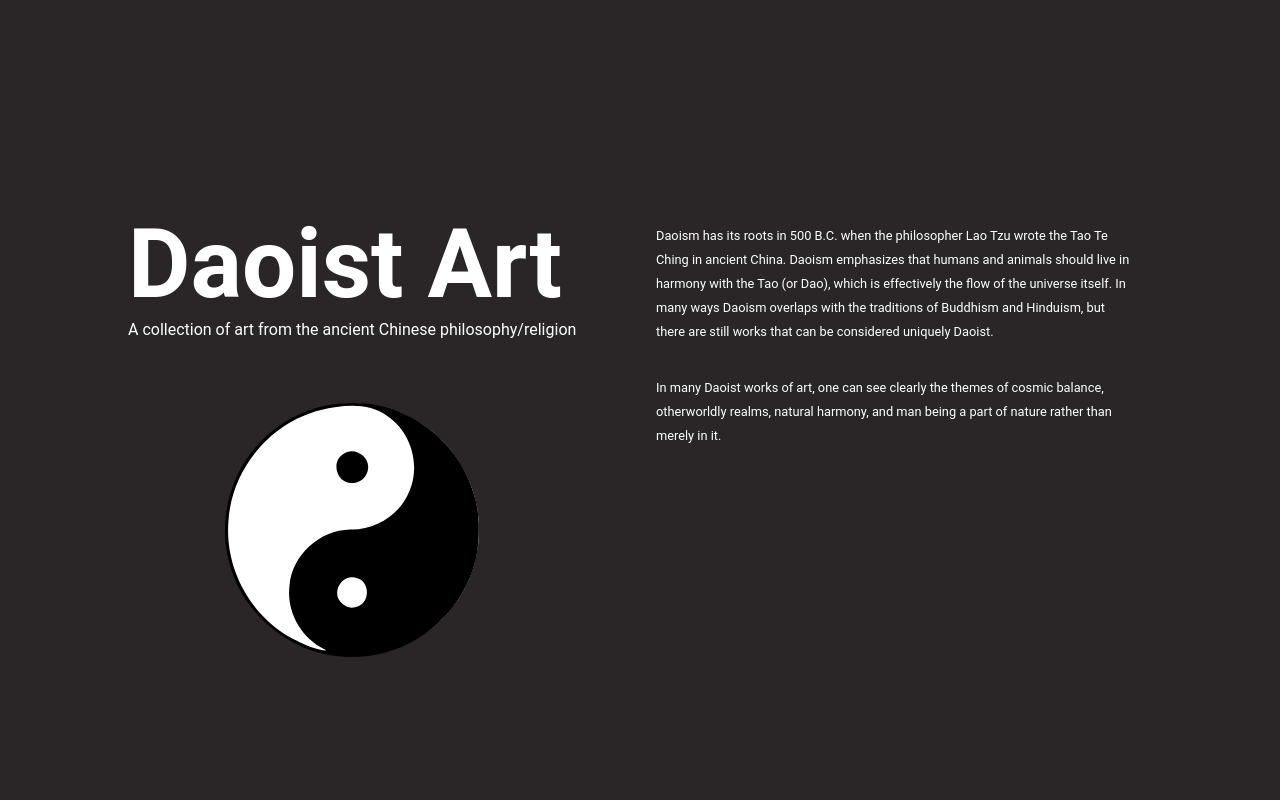
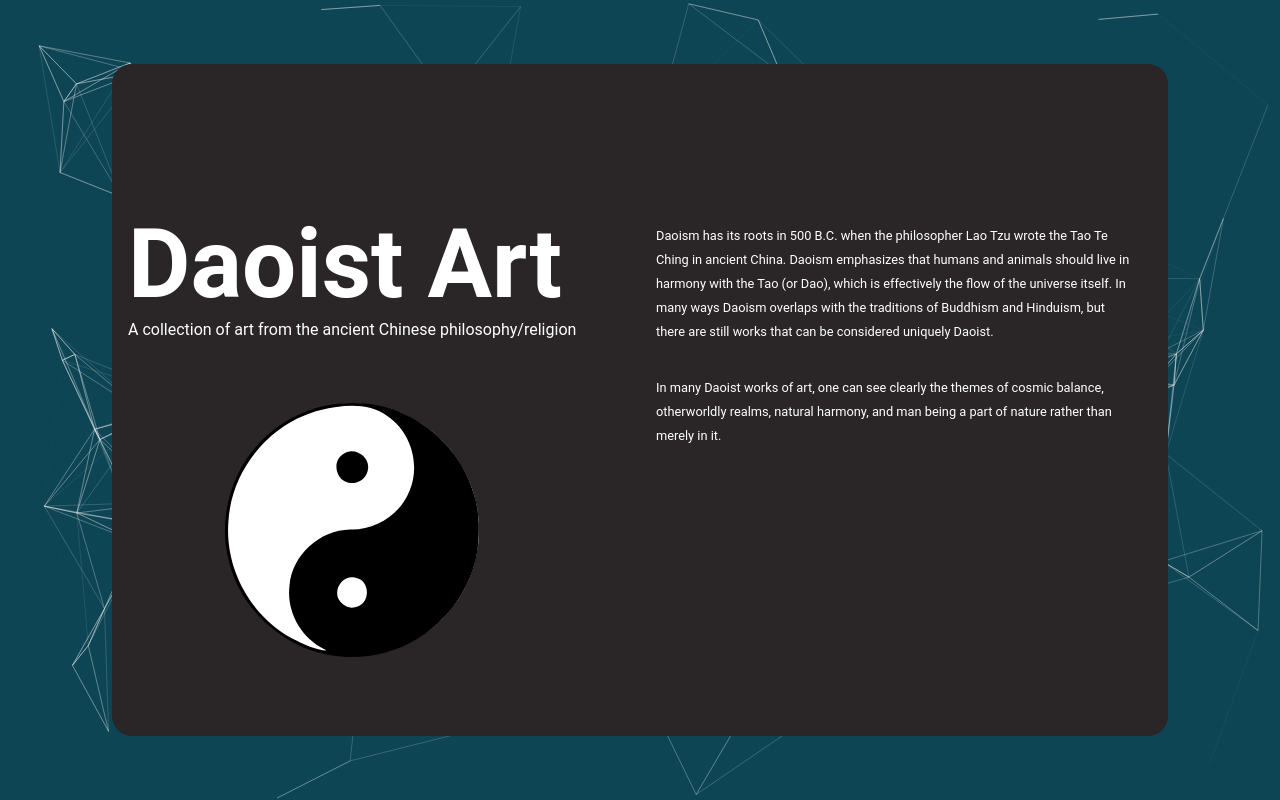
Before and after one commit to WhimsicalWill/DaoistArt, a React (Create React App) app: page / in a window 1280 px wide. Built offline with nearby package versions, Linux system fonts and the light colour scheme.

Commit message:
Add working particle effects

```diff
--- a/package.json
+++ b/package.json
@@ -15,10 +15,12 @@
     "react": "^17.0.2",
     "react-awesome-slider": "^4.1.0",
     "react-dom": "^17.0.2",
+    "react-particles": "^2.1.4",
     "react-scripts": "5.0.1",
     "react-slideshow-image": "^4.0.4",
     "react-tsparticles": "^2.1.4",
     "save": "^2.5.0",
+    "tsparticles": "^2.1.4",
     "web-vitals": "^2.1.4"
   },
   "scripts": {
--- a/src/App.jsx
+++ b/src/App.jsx
@@ -1,5 +1,4 @@
 import "./App.scss"
-import ParticleBackground from "./components/Particles/Particles.jsx"
 import Intro from "./components/Intro/Intro.jsx"
 import Section from "./components/Section/Section.jsx"
 import Artwork1 from "./components/Artwork/Artwork1.jsx"
@@ -30,7 +29,6 @@
 
 	return (
 		<div className="app">
-			{/* <ParticleBackground /> */}
 			<Intro />
 			<Section leftContent={leftContent1} rightContent={<Artwork1 />} />
 			<Section leftContent={leftContent2} rightContent={<Artwork2 />} />
--- a/src/components/Intro/Intro.jsx
+++ b/src/components/Intro/Intro.jsx
@@ -1,4 +1,5 @@
 import './Intro.scss'
+import ParticleBackground from "../../components/Particles/Particles.jsx"
 
 const descriptionPart1 = "Daoism has its roots in 500 B.C. when the philosopher Lao Tzu wrote the Tao Te Ching in ancient China. Daoism emphasizes that humans and animals should live in harmony with the Tao (or Dao), which is effectively the flow of the universe itself. In many ways Daoism overlaps with the traditions of Buddhism and Hinduism, but there are still works that can be considered uniquely Daoist."
 const descriptionPart2 = "In many Daoist works of art, one can see clearly the themes of cosmic balance, otherworldly realms, natural harmony, and man being a part of nature rather than merely in it."
@@ -6,6 +7,7 @@
 
 const Intro = () => {
 	return  <div className="intro-container">
+				<ParticleBackground />
 				<div className="intro-inner-container">
 					<div className="intro-container">
 						<div className="intro-content">
--- a/src/components/Intro/Intro.scss
+++ b/src/components/Intro/Intro.scss
@@ -3,7 +3,17 @@
 	width: 100%;
 	height: 100%;
 	position: relative;
-	background-color: #2a2628;
+}
+
+#tsparticles {   // This is the id of the div created by the Particles component
+  height: 100vh;
+  position: absolute;
+  left: 0;
+  right: 0;
+  margin: 0;
+  padding: 0;
+  z-index: 0;
+  overflow-y: hidden;
 }
 
 .intro-inner-container {
@@ -17,6 +27,7 @@
 	padding: 1em;
 	display: flex;
 	flex-direction: row;
+	border-radius: 20px;
 }
 
 .intro-container {
--- a/src/components/Particles/Particles.jsx
+++ b/src/components/Particles/Particles.jsx
@@ -1,13 +1,118 @@
-import Particles from "react-tsparticles"
-import particlesOptions from "./particles.json"
+// import Particles from "react-tsparticles"
+// import particlesOptions from "./particles.json"
 
 
+// const ParticleBackground = () => {
+// 	return <div className="App">
+// 				<Particles id="tsparticles" height="100vh"
+// 					options={particlesOptions}
+// 				/>
+// 			</div>
+// }
+
+// export default ParticleBackground
+
+import Particles from "react-particles";
+import { loadFull } from "tsparticles";
+import { useCallback } from "react";
+
 const ParticleBackground = () => {
-	return <div className="App">
-				<Particles id="tsparticles" height="100vh"
-					options={particlesOptions}
-				/>
-			</div>
-}
+    const particlesInit = useCallback(async (engine) => {
+        console.log(engine);
+        // you can initiate the tsParticles instance (engine) here, adding custom shapes or presets
+        // this loads the tsparticles package bundle, it's the easiest method for getting everything ready
+        // starting from v2 you can add only the features you need reducing the bundle size
+        await loadFull(engine);
+    }, []);
+
+    const particlesLoaded = useCallback(async (container) => {
+        await console.log(container);
+    }, []);
+
+    return (
+        <Particles
+            id="tsparticles"
+            init={particlesInit}
+            loaded={particlesLoaded}
+			height="100vh"
+            options={{
+				fullScreen: {
+					enable: false,
+					zIndex: 0,
+				},
+                background: {
+                    color: {
+                        value: "#0d4555",
+                    },
+                },
+                fpsLimit: 120,
+                interactivity: {
+                    events: {
+                        onClick: {
+                            enable: true,
+                            mode: "push",
+                        },
+                        onHover: {
+                            enable: true,
+                            mode: "repulse",
+                        },
+                        resize: true,
+                    },
+                    modes: {
+                        push: {
+                            quantity: 4,
+                        },
+                        repulse: {
+                            distance: 200,
+                            duration: 0.4,
+                        },
+                    },
+                },
+                particles: {
+                    color: {
+                        value: "#00000",
+                    },
+                    links: {
+                        color: "#eeeeee",
+                        distance: 150,
+                        enable: true,
+                        opacity: 0.5,
+                        width: 1,
+                    },
+                    collisions: {
+                        enable: true,
+                    },
+                    move: {
+                        directions: "none",
+                        enable: true,
+                        outModes: {
+                            default: "bounce",
+                        },
+                        random: false,
+                        speed: 6,
+                        straight: false,
+                    },
+                    number: {
+                        density: {
+                            enable: true,
+                            area: 800,
+                        },
+                        value: 80,
+                    },
+                    opacity: {
+                        value: 0.5,
+                    },
+                    shape: {
+                        type: "circle",
+                    },
+                    size: {
+                        value: { min: 1, max: 5 },
+                    },
+                },
+                detectRetina: true,
+            }}
+        />
+    );
+};
 
 export default ParticleBackground
--- a/src/components/Particles/particles.json
+++ b/src/components/Particles/particles.json
@@ -1,96 +1,110 @@
 {
-  "fpsLimit": 60,
   "particles": {
     "number": {
-      "value": 0,
+      "value": 160,
       "density": {
         "enable": true,
-        "area": 800
+        "value_area": 800
       }
     },
     "color": {
-      "value": "#000"
+      "value": "#ffffff"
     },
     "shape": {
-      "type": "circle"
+      "type": "circle",
+      "stroke": {
+        "width": 0,
+        "color": "#000000"
+      },
+      "polygon": {
+        "nb_sides": 5
+      },
+      "image": {
+        "src": "img/github.svg",
+        "width": 100,
+        "height": 100
+      }
     },
     "opacity": {
-      "value": 0.2
+      "value": 1,
+      "random": true,
+      "anim": {
+        "enable": true,
+        "speed": 1,
+        "opacity_min": 0,
+        "sync": false
+      }
     },
     "size": {
       "value": 3,
-      "random": {
-        "enable": true,
-        "minimumValue": 1
-      },
-      "animation": {
-        "enable": true,
-        "speed": 2,
-        "minimumValue": 1
+      "random": true,
+      "anim": {
+        "enable": false,
+        "speed": 4,
+        "size_min": 0.3,
+        "sync": false
       }
+    },
+    "line_linked": {
+      "enable": false,
+      "distance": 150,
+      "color": "#ffffff",
+      "opacity": 0.4,
+      "width": 1
     },
     "move": {
       "enable": true,
-      "speed": 6,
+      "speed": 1,
       "direction": "none",
-      "random": false,
+      "random": true,
       "straight": false,
-      "outMode": "out"
+      "out_mode": "out",
+      "bounce": false,
+      "attract": {
+        "enable": false,
+        "rotateX": 600,
+        "rotateY": 600
+      }
     }
   },
   "interactivity": {
-    "detectsOn": "window",
+    "detect_on": "canvas",
     "events": {
-      "onHover": {
+      "onhover": {
         "enable": true,
-        "mode": "trail"
+        "mode": "bubble"
+      },
+      "onclick": {
+        "enable": true,
+        "mode": "repulse"
       },
       "resize": true
     },
     "modes": {
-      "trail": {
-        "delay": 0.005,
-        "quantity": 10,
-        "particles": {
-          "size": {
-            "value": 50,
-            "random": {
-              "enable": true,
-              "minimumValue": 10
-            },
-            "animation": {
-              "enable": true,
-              "speed": 5,
-              "minimumValue": 10,
-              "sync": true,
-              "startValue": "min",
-              "destroy": "max"
-            }
-          },
-          "move": {
-            "enable": true,
-            "speed": 20,
-            "direction": "none",
-            "random": false,
-            "straight": false,
-            "outMode": "destroy"
-          }
+      "grab": {
+        "distance": 400,
+        "line_linked": {
+          "opacity": 1
         }
+      },
+      "bubble": {
+        "distance": 250,
+        "size": 0,
+        "duration": 2,
+        "opacity": 0,
+        "speed": 3
+      },
+      "repulse": {
+        "distance": 400,
+        "duration": 0.4
+      },
+      "push": {
+        "particles_nb": 4
+      },
+      "remove": {
+        "particles_nb": 3
       }
     }
   },
-  "detectRetina": true,
-  "background": {
-    "color": "#000000",
-    "image": "url('wallpaper.jpg')",
-    "position": "50% 50%",
-    "repeat": "no-repeat",
-    "size": "cover"
-  },
-  "backgroundMask": {
-    "enable": true,
-    "cover": {
-      "color": "#000000"
-    }
-  }
+  "retina_detect": true
 }
```
Also changed, not shown: 1 other file (tests, documents, lock files or other folders).
